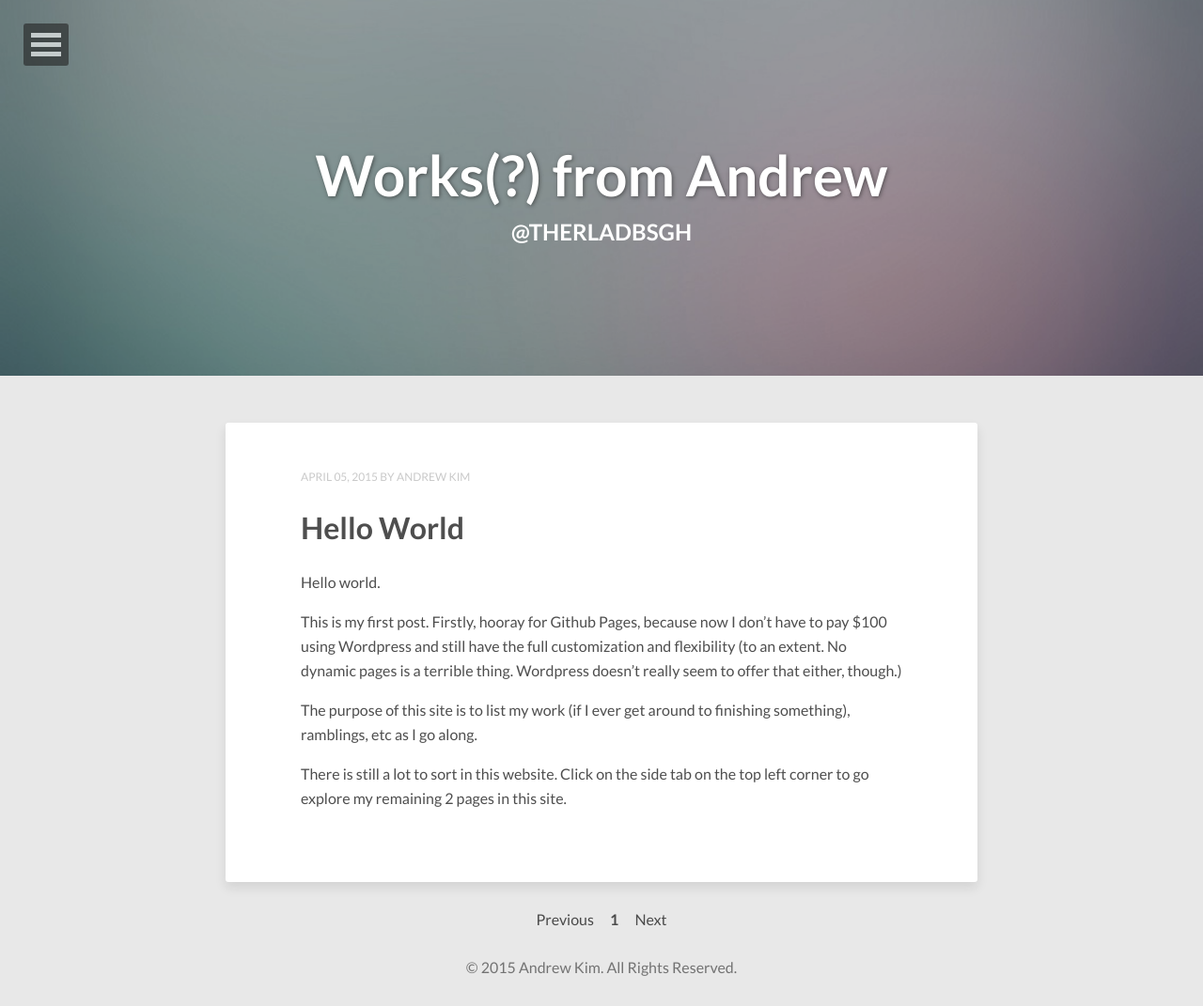
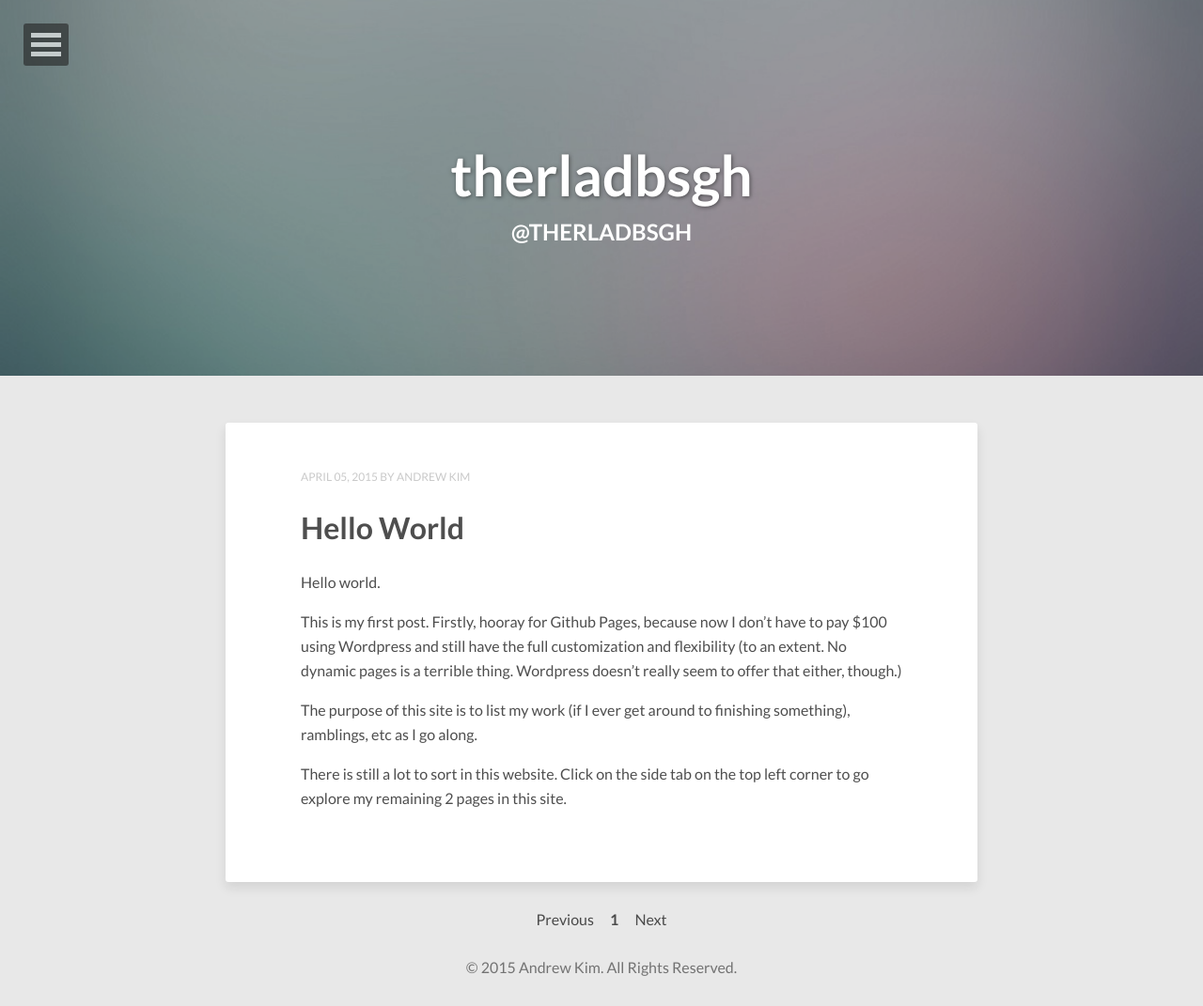
Before and after one commit to therladbsgh/therladbsgh.github.io, a Jekyll site: the page built from index.html, in a window 1280 px wide. Shown: the whole page at 94% size. Built offline with Jekyll 4.4.1, drawn with Linux system fonts in a browser that asks for light colours; nearby versions of some CDN libraries; the list of posts is cut into pages by our own code.

Commit message:
Change site name

```diff
--- a/_config.yml
+++ b/_config.yml
@@ -1,4 +1,4 @@
-title:            Works(?) from Andrew
+title:            therladbsgh
 description:      Site of therladbsgh.
 disqus_shortname: therladbsgh-github
 reading_time:     false
```
